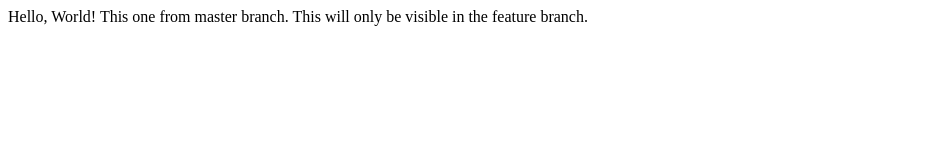
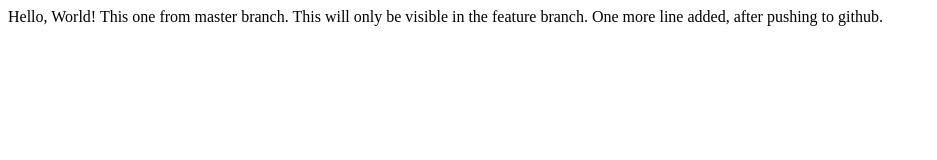
Before and after one commit to omkar607/EDX_L1, a plain HTML site: page index.html in a window 1280 px wide. Shown: the whole page, without its empty margins (0-937 px from the left). Drawn offline with Linux system fonts and the light colour scheme.

Commit message:
Addded after pushing to github

```diff
--- a/index.html
+++ b/index.html
@@ -5,6 +5,7 @@
         Hello, World!
         This one from master branch.
         This will only be visible in the feature branch.
+        One more line added, after pushing to github.
     </body>
     </head>
 </html>
```
